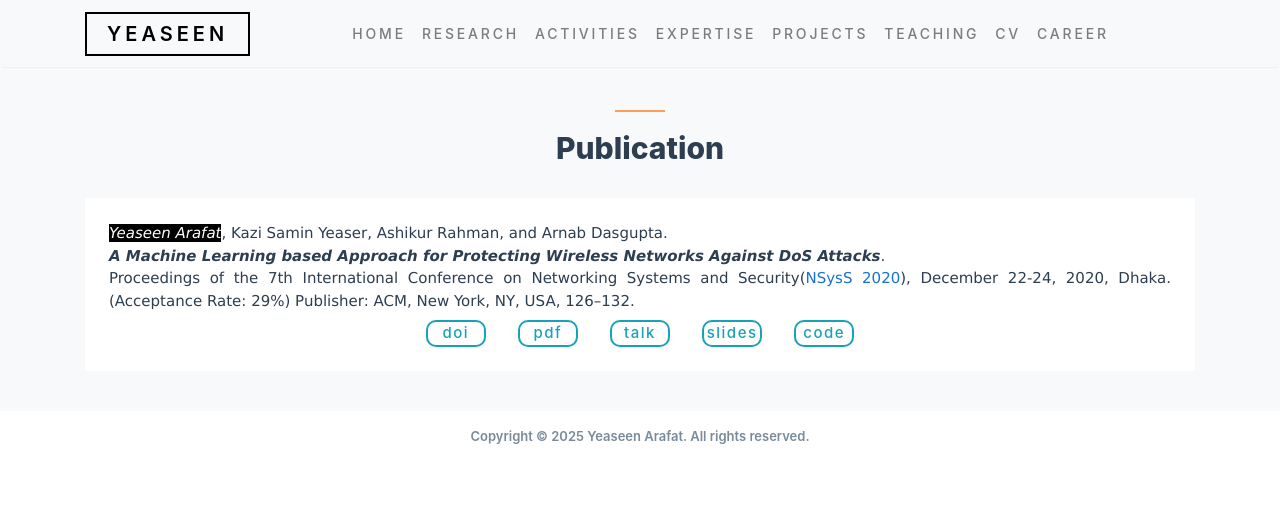
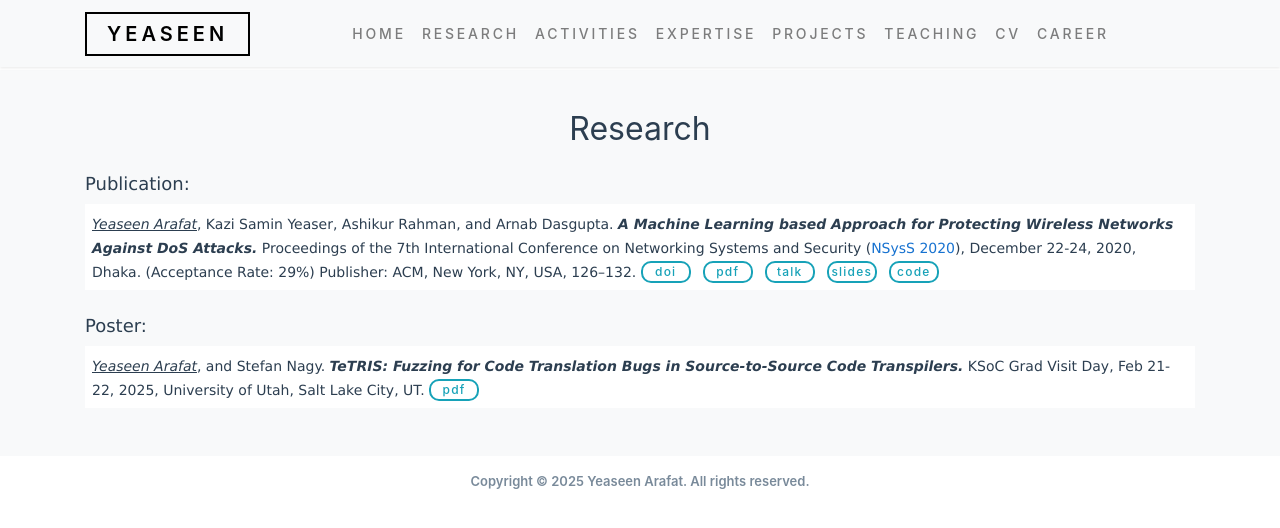
Before and after one commit to Yeaseen/Yeaseen.github.io, a Jekyll site: the page built from pages/research.html, in a window 1280 px wide. Shown: the top 528 px of the page. Built offline with Jekyll 4.4.1, drawn with Linux system fonts in a browser that asks for light colours.

Commit message:
adds poster

```diff
--- a/_config.yml
+++ b/_config.yml
@@ -33,6 +33,10 @@ plugins:
   - jekyll-seo-tag
   - jekyll-sitemap
   - jekyll-github-metadata
+
+# For development testing:
+#  bundle exec jekyll serve
+
 # Exclude from processing.
 # The following items will not be processed, by default.
 # Any item listed under the `exclude:` key here will be automatically added to
--- a/_includes/section_home.html
+++ b/_includes/section_home.html
@@ -42,7 +42,7 @@
         <div class="about-me lead">
           <h2>About <strong>Me</strong></h2>
           <h4>
-            A first-year
+            A second-year
             <a href="https://faculty.utah.edu/~yeaseen" target="_blank"
               >PhD Student</a
             >
--- a/_includes/section_research.html
+++ b/_includes/section_research.html
@@ -1,74 +1,115 @@
 <section class="site-section bg-light" id="section-research">
   <div class="container">
-    <div class="row mb-4">
+    <div class="row mb-3">
+      <!-- Reduced from mb-4 to mb-3 -->
       <div class="col-md-12">
-        <div class="section-heading text-center">
-          <h2><strong>Publication</strong></h2>
+        <div class="text-center">
+          <h2><strong>Research</strong></h2>
         </div>
       </div>
     </div>
-    <div class="row">
+
+    <!-- Publications Section -->
+    <div class="row mb-3">
       <div class="col-md-12">
-        <div class="resume-item mb-12">
-          <!-- <span class="date"
-            ><span class="icon-calendar"></span> 2019 - 2020</span
-          > -->
+        <div class="lead">
+          <h5>Publication:</h5>
+        </div>
+        <div class="resume-item mb-2">
+          <div class="d-inline">
             <h4
               style="
                 font-family: Verdana;
-              font-size: 15px;
-              font-weight: 400;
+                font-size: 14px;
+                font-weight: 500;
                 line-height: 1.5;
+                margin-bottom: 0;
+                display: inline;
               "
             >
-            <span style="background-color: black; color: white"
-              ><i>Yeaseen Arafat</i></span
-            >, Kazi Samin Yeaser, Ashikur Rahman, and Arnab Dasgupta.<br />
+              <u><i>Yeaseen Arafat</i></u
+              >, Kazi Samin Yeaser, Ashikur Rahman, and Arnab Dasgupta.
               <b
                 ><i
                   >A Machine Learning based Approach for Protecting Wireless
-                Networks Against DoS Attacks</i
+                  Networks Against DoS Attacks.</i
                 ></b
-            >.<br />
+              >
               Proceedings of the 7th International Conference on Networking
-            Systems and Security(<a
+              Systems and Security (<a
                 href="http://cse.buet.ac.bd/nsyss2020/"
                 target="_blank"
                 >NSysS 2020</a
               >), December 22-24, 2020, Dhaka. (Acceptance Rate: 29%) Publisher:
               ACM, New York, NY, USA, 126–132.
             </h4>
-          <div class="row justify-content-center">
-            <div class="special-btn">
+
+            <!-- Buttons immediately follow the text -->
+            <span class="special-btn" style="display: inline">
               <a
                 href="https://dl.acm.org/doi/10.1145/3428363.3428377"
                 target="_blank"
               >
                 <button type="button" class="btn btn-outline-info">doi</button>
               </a>
-              &emsp; &nbsp;
               <a href="images/nsys20/NSysS_2020.pdf" target="_blank">
                 <button type="button" class="btn btn-outline-info">pdf</button>
               </a>
-              &emsp; &nbsp;
               <a href="https://youtu.be/BNUqSbfpMlk" target="_blank">
                 <button type="button" class="btn btn-outline-info">talk</button>
               </a>
-              &emsp; &nbsp;
               <a href="images/nsys20/PID14.pdf" target="_blank">
                 <button type="button" class="btn btn-outline-info">
                   slides
                 </button>
               </a>
-              &emsp; &nbsp;
               <a
                 href="https://github.com/Yeaseen/Networking_Simulator2_Project"
                 target="_blank"
               >
                 <button type="button" class="btn btn-outline-info">code</button>
               </a>
+            </span>
           </div>
         </div>
+      </div>
+    </div>
+
+    <!-- Posters Section -->
+    <div class="row mt-3">
+      <div class="col-md-12">
+        <div class="lead">
+          <h5>Poster:</h5>
+        </div>
+        <div class="resume-item mb-2">
+          <h4
+            style="
+              font-family: Verdana;
+              font-size: 14px;
+              font-weight: 500;
+              line-height: 1.5;
+              margin-bottom: 0;
+              display: inline;
+            "
+          >
+            <u><i>Yeaseen Arafat</i></u
+            >, and Stefan Nagy.
+            <b
+              ><i
+                >TeTRIS: Fuzzing for Code Translation Bugs in Source-to-Source
+                Code Transpilers.</i
+              ></b
+            >
+            KSoC Grad Visit Day, Feb 21-22, 2025, University of Utah, Salt Lake
+            City, UT.
+          </h4>
+
+          <!-- Buttons directly follow the text -->
+          <span class="special-btn" style="display: inline">
+            <a href="images/posters/TeTRIS.pdf" target="_blank">
+              <button type="button" class="btn btn-outline-info">pdf</button>
+            </a>
+          </span>
         </div>
       </div>
     </div>
--- a/_posts/2025-02-08-welcome-to-jekyll.markdown
+++ b/_posts/2025-02-08-welcome-to-jekyll.markdown
@@ -4,6 +4,8 @@ title:  "Welcome to Jekyll!"
 date:   2025-02-08 01:02:17 -0700
 categories: jekyll update
 ---
+<div class="row justify-content-center">
+
 You’ll find this post in your `_posts` directory. Go ahead and edit it and re-build the site to see your changes. You can rebuild the site in many different ways, but the most common way is to run `jekyll serve`, which launches a web server and auto-regenerates your site when a file is updated.
 
 Jekyll requires blog post files to be named according to the following format:
--- a/css/style.css
+++ b/css/style.css
@@ -107,13 +107,14 @@ body {
 
 .special-btn .btn {
   border-radius: 10px;
-  font-size: 15px;
+  font-size: 12px;
   font-weight: 500;
   letter-spacing: 0.1em;
   padding: 0px;
   min-height: 5px;
-  min-width: 60px;
+  min-width: 50px;
   border-width: 2px;
+  margin-right: 8px;
 }
 .special-btn .btn:active,
 .btn:focus {
@@ -671,19 +672,20 @@ h4 {
 }
 
 .resume-item {
-  padding: 20px;
+  padding: 5px;
   background: #fff;
   -webkit-transition: 0.1s all ease;
   -o-transition: 0.1s all ease;
   transition: 0.1s all ease;
-  border: 4px solid transparent;
+  border: 2px solid transparent;
 }
 .resume-item:hover,
 .resume-item:focus {
-  border: 4px solid #ff9f55;
+  border: 2px solid #ff9f55;
   -webkit-box-shadow: 0 10px 20px -10px rgba(0, 0, 0, 0.1);
   box-shadow: 0 10px 20px -10px rgba(0, 0, 0, 0.1);
 }
+
 .resume-item .date {
   display: block;
   margin-bottom: 10px;
```
Also changed, not shown: _includes/section_activities.html (+56 -16 lines), 3 other files. Lines whose indentation alone changed are shown as unchanged.
